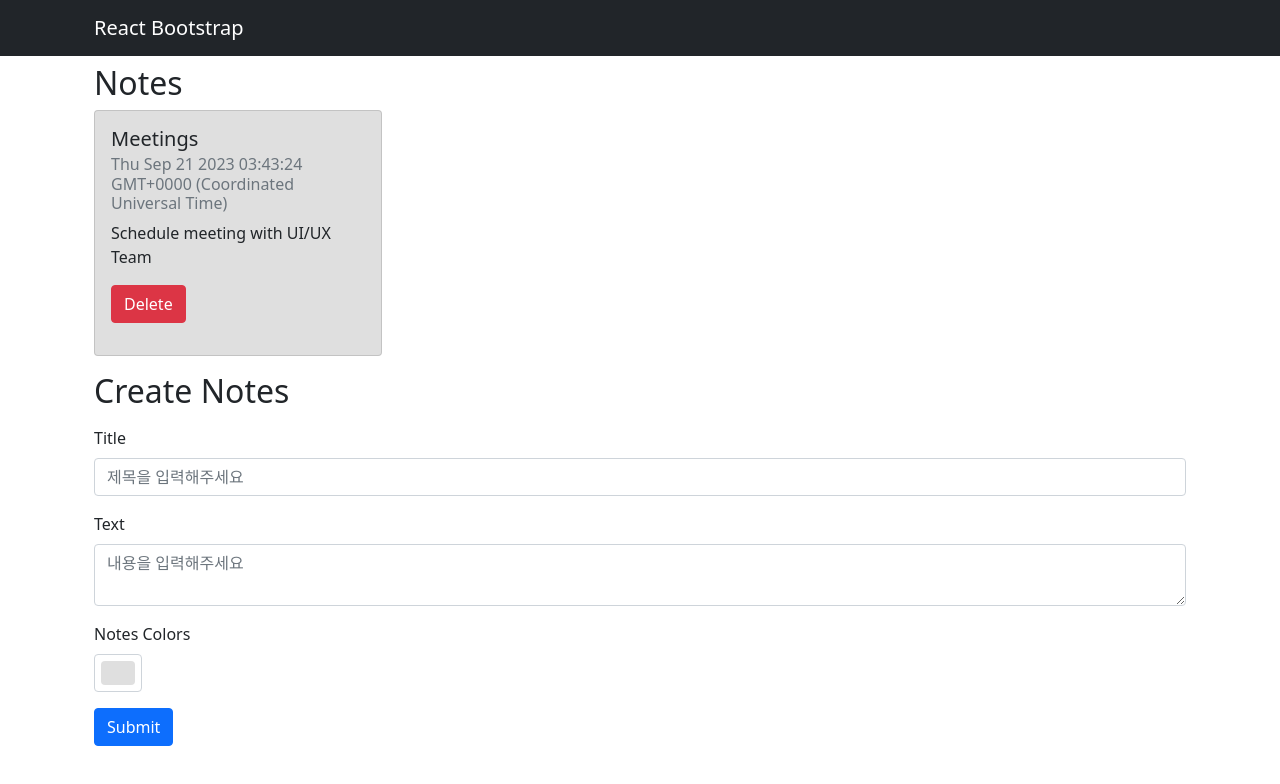
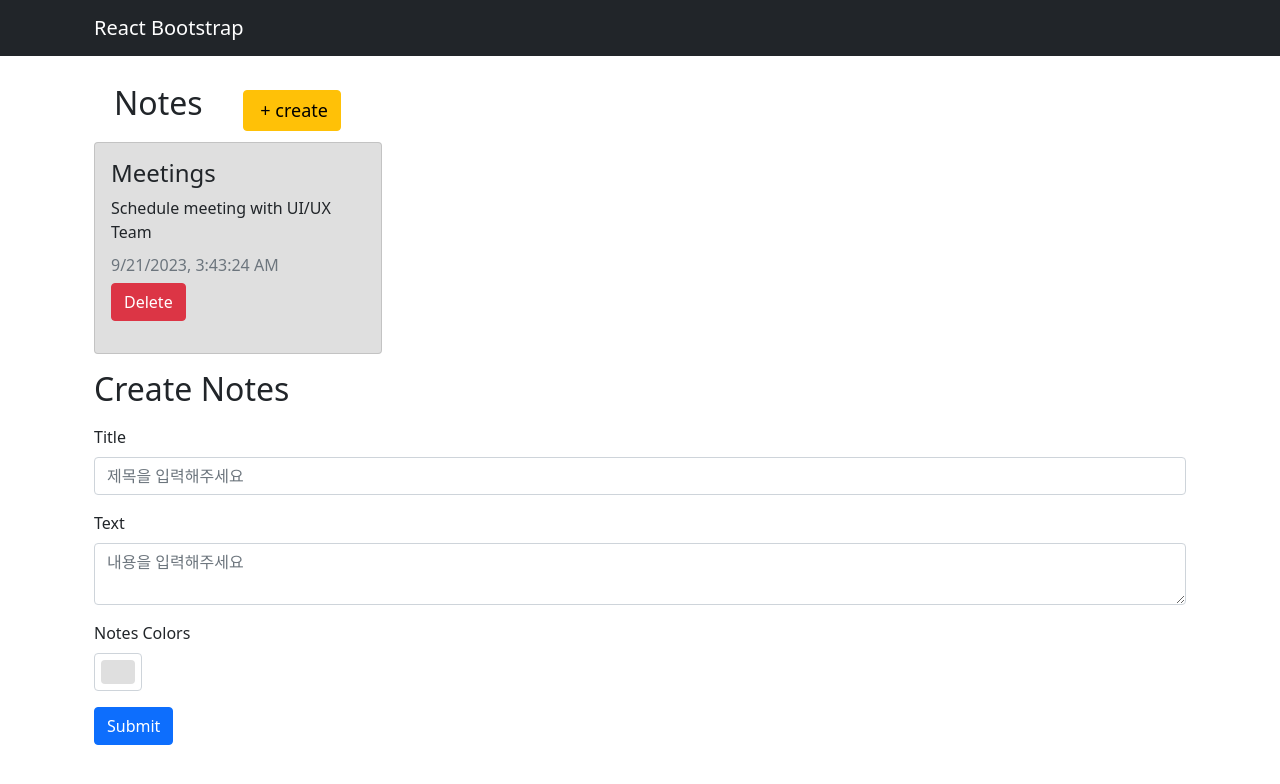
Before and after one commit to HJunng/notes-app, a React (Create React App) app: page / in a window 1280 px wide. Shown: the top 784 px of the page. Built offline with nearby package versions, Linux system fonts and the light colour scheme.

Commit message:
Notes List 수정 및 css 추가

```diff
--- a/src/App.css
+++ b/src/App.css
@@ -1,38 +1,10 @@
-.App {
-  text-align: center;
+.notesNav > h2 {
+  margin: 20px;
 }
-
-.App-logo {
-  height: 40vmin;
-  pointer-events: none;
+.notesNav > .btn {
+  font-size: large;
+  margin: 10px 20px;
 }
-
-@media (prefers-reduced-motion: no-preference) {
-  .App-logo {
-    animation: App-logo-spin infinite 20s linear;
-  }
+.card-title{
+  font-size: 1.3rem;
 }
-
-.App-header {
-  background-color: #282c34;
-  min-height: 100vh;
-  display: flex;
-  flex-direction: column;
-  align-items: center;
-  justify-content: center;
-  font-size: calc(10px + 2vmin);
-  color: white;
-}
-
-.App-link {
-  color: #61dafb;
-}
-
-@keyframes App-logo-spin {
-  from {
-    transform: rotate(0deg);
-  }
-  to {
-    transform: rotate(360deg);
-  }
-}
--- a/src/App.tsx
+++ b/src/App.tsx
@@ -9,11 +9,11 @@ import CreateNotes from './components/CreateNotes';
 
 function App() {
   const [notes, setNotes] = useState<Note[]>([{
-    id:(new Date()).toString(),
+    id:(new Date()).toLocaleString(),
     title: "Meetings",
     text:" Schedule meeting with UI/UX Team",
     color: "#dfdfdf",
-    date: (new Date()).toString()
+    date: (new Date()).toLocaleString()
   }]);
 
 
--- a/src/components/CreateNotes.tsx
+++ b/src/components/CreateNotes.tsx
@@ -1,5 +1,5 @@
 import * as React from 'react';
-import { Button, Form } from 'react-bootstrap';
+import { Alert, Button, Form } from 'react-bootstrap';
 import { Note } from '../models/note.model';
 
 interface ICreateNotesProps {
@@ -16,34 +16,30 @@ const CreateNotes: React.FunctionComponent<ICreateNotesProps> = ({notes, setNote
   const handleSubmit = (e: React.FormEvent<HTMLFormElement>) => {
     e.preventDefault();
     if(titleRef.current?.value === "" || textRef.current?.value === ""){
-      return setError("All fields are mandatory");
+      return setError("모든 값을 입력해주세요!");
     }
 
     setError("");
     setNotes([...notes, {
-      id: (new Date()).toString(),
+      id: (new Date()).toLocaleString(),
       title: (titleRef.current as HTMLInputElement).value,
       text:(textRef.current as HTMLTextAreaElement).value,
       color:(colorRef.current as HTMLInputElement).value,
-      date: (new Date()).toString()
-    }])
+      date: (new Date()).toLocaleString()
+    }]);
 
-    // 폼 초기화
-  if (titleRef.current) {
-    titleRef.current.value = "";
-  }
-  if (textRef.current) {
-    textRef.current.value = "";
-  }
-  if (colorRef.current) {
-    colorRef.current.value = "#dfdfdf";  // 기본 색으로 설정
-  }
+    //폼 초기화
+    (titleRef.current as HTMLInputElement).value="";
+    (textRef.current as HTMLTextAreaElement).value="";
+    (colorRef.current as HTMLInputElement).value="#dfdfdf";
+
 
   }
 
   return (
     <>
       <h2>Create Notes</h2>
+      { error && <Alert variant='danger'>{ error }</Alert>}
       <Form className='mt-3 mb-3' onSubmit={(e) => handleSubmit(e)}>
         <Form.Group className='mb-3' controlId='formBasicTitle'>
           <Form.Label>Title</Form.Label>
--- a/src/components/Notes.tsx
+++ b/src/components/Notes.tsx
@@ -12,9 +12,9 @@ const Notes: React.FunctionComponent<INotesProps> = ({note, handleDelete}) => {
     <div className="mb-3">
       <Card style={{ width: '18rem', backgroundColor:note.color }}>
         <Card.Body>
-          <Card.Title>{note.title}</Card.Title>
+          <Card.Title style={{fontSize:'1.5rem'}}>{note.title}</Card.Title>
+          <Card.Text>{note.text}</Card.Text>
           <Card.Subtitle className="mb-2 text-muted">{note.date}</Card.Subtitle>
-          <Card.Text>{note.text}</Card.Text>
           <Button className='mb-3' variant='danger' onClick={() => handleDelete(note.id)}>Delete</Button>
         </Card.Body>
       </Card>
--- a/src/components/NotesList.tsx
+++ b/src/components/NotesList.tsx
@@ -1,6 +1,7 @@
 import * as React from 'react';
 import { Note } from '../models/note.model';
 import Notes from './Notes';
+import { Button } from 'react-bootstrap';
 
 interface INotesListProps {
   notes: Note[],
@@ -18,7 +19,10 @@ const NotesList: React.FC<INotesListProps> = ({notes, setNotes}) => {
   }
   return (
     <>
-      <h2 className='mt-3'>Notes</h2>
+    <div className='mt-3 flex notesNav' style={{alignItems:'center', justifyContent:'space-between'}}>
+      <h2 style={{display:'inline-block'}}>Notes</h2>
+      <Button as='input' variant='warning' type='button' value=' + create' />{' '}
+    </div>
       <div>{ renderNotes() }</div>
     </>
   );
```
